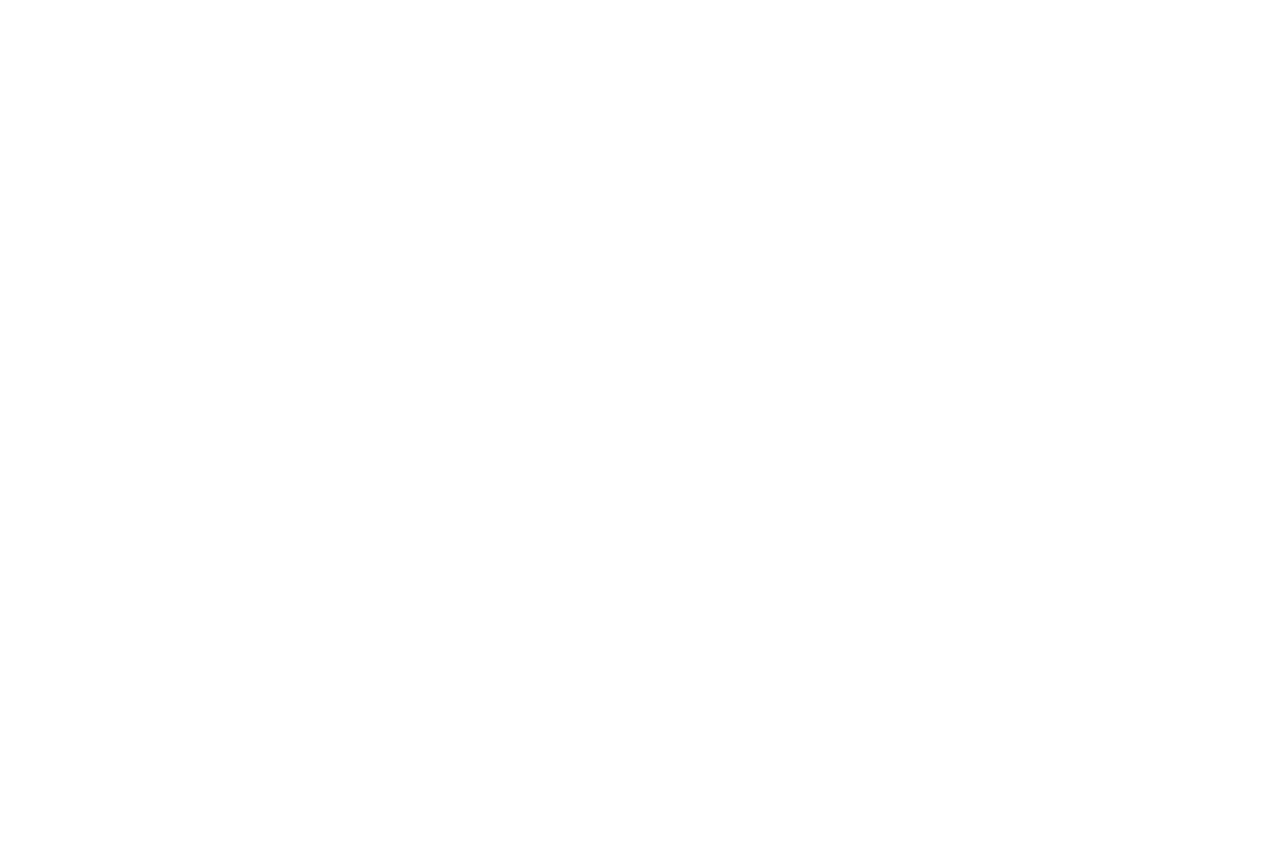
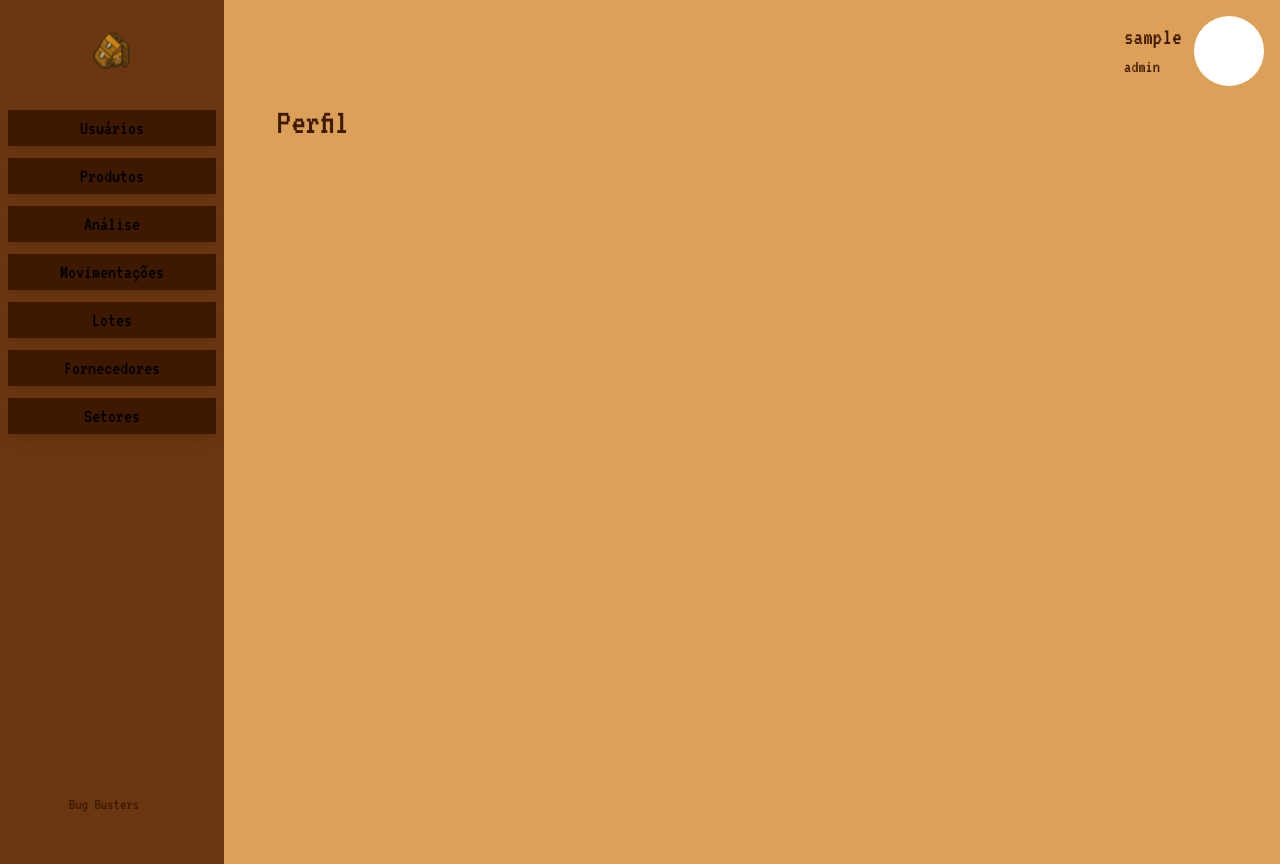
Before and after one commit to BugBustersFatecSJC/inv.sort-back, a React (Create React App) app: page /profile in a window 1280 px wide. Before the commit this address had no page. Before the commit the page ends 800 px from the top, so only its background shows below. Built offline with nearby package versions, Linux system fonts and the light colour scheme; sample sign-in values are in the browser's storage.

Commit message:
[refactor] Adiciona componente da página principal ao userpage

```diff
--- a/src/App.js
+++ b/src/App.js
@@ -15,6 +15,7 @@ import Analytics from './pages/Analytics/Analytics'
 import Batch from './pages/Batch/Batch'
 import Sector from './pages/Sector/Sector'
 import Supplier from './pages/Supplier/Supplier'
+import UserProfile from './pages/UserProfile/UserProfile'
 
 /* ProtectedRoute redireciona o usuario para a pagina de login, caso o mesmo não esteja logado
 IMPORTANTE: Use essa função em toda página que não deve ser acessada antes do login */
@@ -46,6 +47,7 @@ function App() {
           <Route path="/batches" element={<ProtectedRoute element={Batch} />} />
           <Route path="/sectors" element={<ProtectedRoute element={Sector} />} />
           <Route path="/suppliers" element={<ProtectedRoute element={Supplier} />} />
+          <Route path="/profile" element={<ProtectedRoute element={UserProfile} />} />
         </Routes>
       </Router>
     </div>
--- a/src/components/CategoryButtons/CategoryButtons.js
+++ b/src/components/CategoryButtons/CategoryButtons.js
@@ -1,5 +1,5 @@
-import React from 'react';
-import { useNavigate } from 'react-router-dom';
+import React from 'react'
+import { useNavigate } from 'react-router-dom'
 
 function CategoryButtons() {
   const navigate = useNavigate()
--- a/src/components/UserProfileIcon/UserProfileIcon.js
+++ b/src/components/UserProfileIcon/UserProfileIcon.js
@@ -1,17 +1,28 @@
 import React from 'react'
+import { useNavigate } from 'react-router-dom'
 
 function UserProfileIcon() {
+  const navigate = useNavigate()
+
+  const navigateUserProfile = () => {
+    navigate('/profile')
+  }
 
   const user = localStorage.getItem("user")
   const jsonUser = JSON.parse(user)
   return (
     <div className='flex items-center'>
-        <p className='font-pixel text-xl me-3'>
+      <div className='me-3'>
+        <p className='font-pixel text-2xl'>
           {jsonUser.username}
         </p>
-        <figure className='bg-white rounded-full w-[4rem] h-[4rem]'>
+        <p className='font-pixel text-lg'>
+          {jsonUser.role}
+        </p>
+      </div>
+      <figure className='bg-white rounded-full w-[4.4rem] h-[4.4rem] cursor-pointer' onClick={navigateUserProfile}>
 
-        </figure>
+      </figure>
     </div>
   )
 }
--- a/src/pages/UserPage/UserPage.js
+++ b/src/pages/UserPage/UserPage.js
@@ -2,6 +2,7 @@ import React, { useState, useEffect } from 'react';
 import axios from 'axios';
 import SearchBar from '../../components/SearchBar/SearchBar';
 import UserDetails from '../../components/UserDetails/UserDetails';
+import MainPage from '../../pages/MainPage/MainPage'
 
 const UserPage = () => {
   const [users, setUsers] = useState([]);
@@ -31,17 +32,7 @@ const UserPage = () => {
   };
 
   return (
-    <div className="flex min-h-screen">
-      {/* Navbar */}
-      <nav className="w-1/7 bg-[rgb(107,55,16)] text-white p-4 flex flex-col items-center">
-        <img src="/images/icone.png" alt="Pergaminho" className="w-16 h-16 mb-4" />
-        <p className="text-center mb-4">Auditoria de usuários</p>
-        <button className="vt323-regular bg-[rgb(62,25,0)] w-28 text-[rgb(244,189,118)] border-4 border-black rounded px-4 py-2 mt-4">
-          Voltar
-        </button>
-        <img src="/images/icone.png" alt="Ícone do Projeto" className="w-8 h-8 mt-auto" />
-      </nav>
-
+    <MainPage title="Gerencie usuários">
       {/* Conteúdo Principal */}
       <div className="flex-1 flex justify-center items-center bg-brorange-800">
         <div className="flex border-4 border-[rgb(107,55,16)] h-5/6 w-1/2 bg-[rgb(255,195,118)]">
@@ -52,7 +43,7 @@ const UserPage = () => {
           </section>
         </div>
       </div>
-    </div>
+    </MainPage>
   );
 };
 
--- /dev/null
+++ b/src/pages/UserProfile/UserProfile.js
@@ -0,0 +1,11 @@
+import React from 'react'
+import MainPage from '../MainPage/MainPage'
+
+function UserProfile() {
+  return (
+    <MainPage title="Perfil">
+    </MainPage>
+  )
+}
+
+export default UserProfile
```
